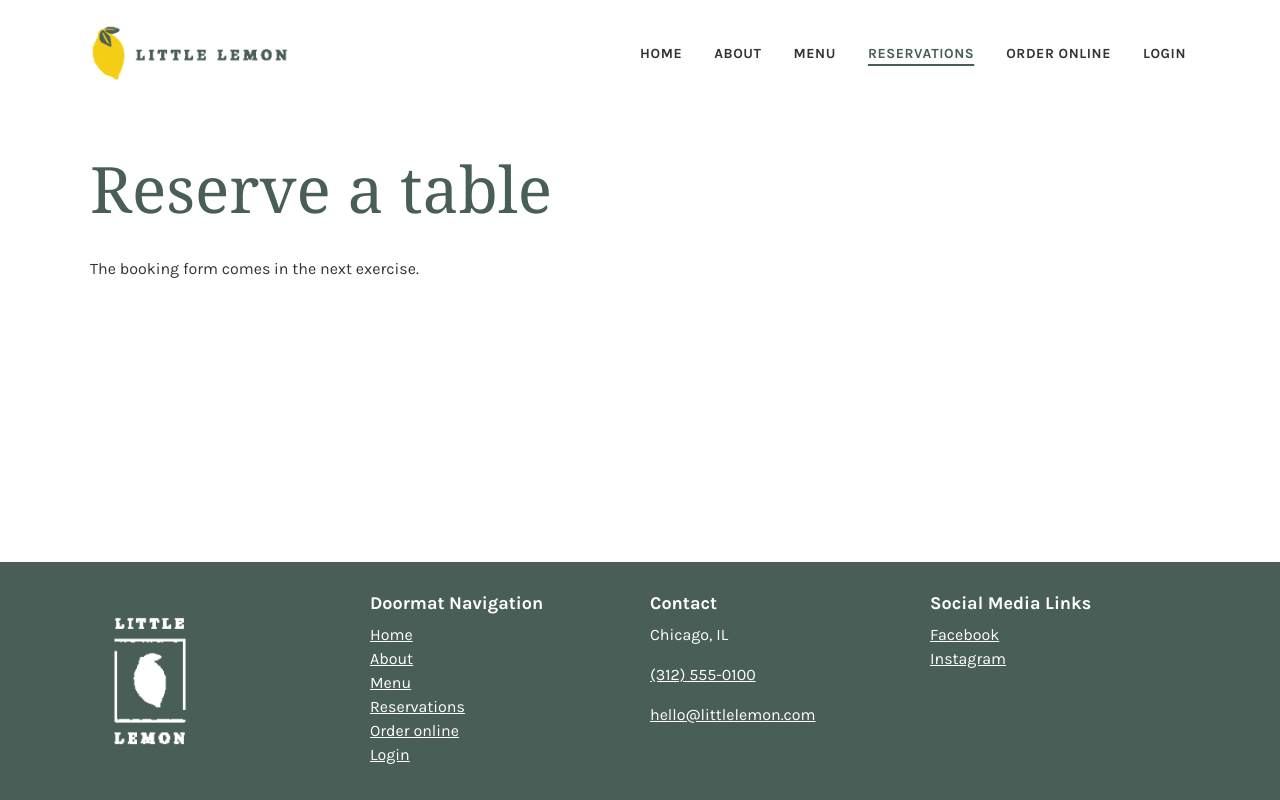
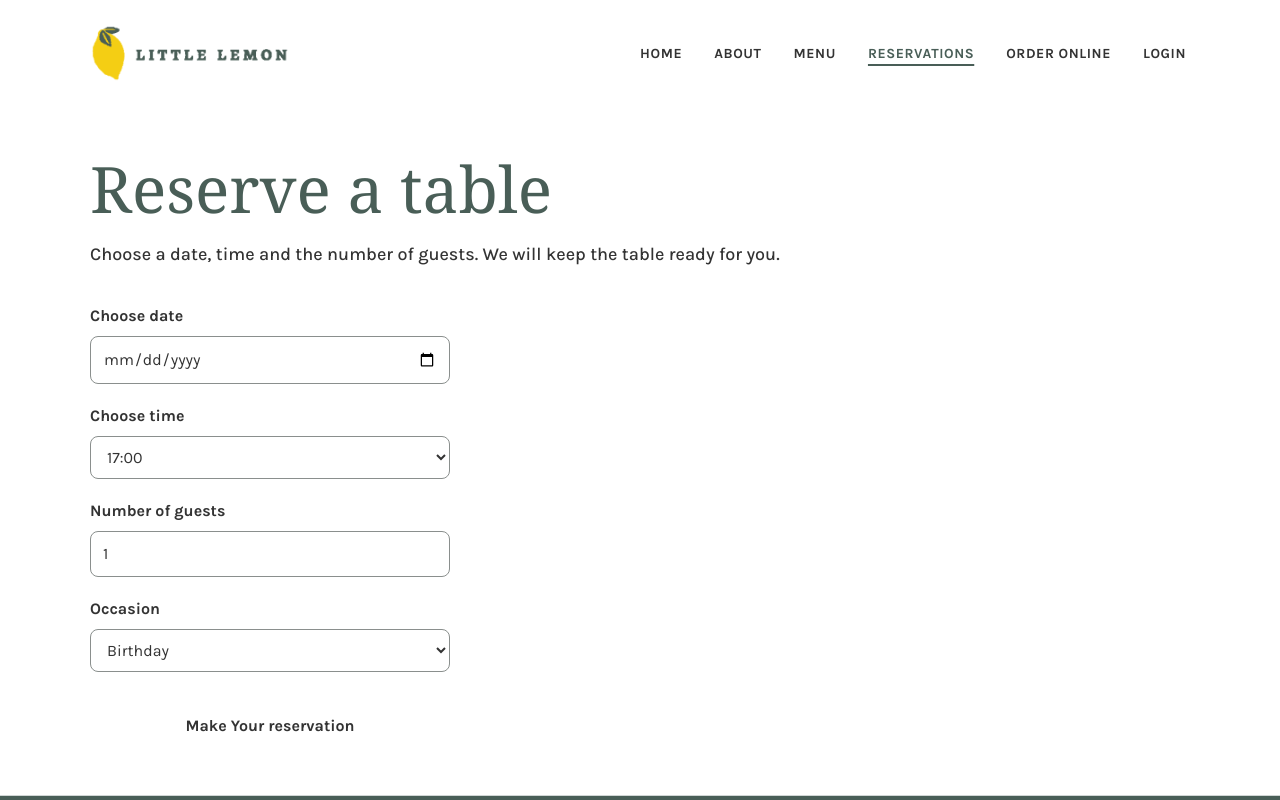
Before and after one commit to GlassHopper66/little-lemon, a React (Create React App) app: page /booking in a window 1280 px wide. Shown: the top 800 px of the page. Built offline with nearby package versions, Linux system fonts and the light colour scheme; a web font is replaced by a local one.

Commit message:
Add controlled booking form

```diff
--- /dev/null
+++ b/src/BookingForm.js
@@ -0,0 +1,54 @@
+import { useState } from 'react';
+
+function BookingForm({ availableTimes, onSubmit }) {
+  const [date, setDate] = useState('');
+  const [time, setTime] = useState(availableTimes[0] ?? '');
+  const [guests, setGuests] = useState(1);
+  const [occasion, setOccasion] = useState('Birthday');
+
+  const handleSubmit = (e) => {
+    e.preventDefault();
+    onSubmit?.({ date, time, guests, occasion });
+  };
+
+  return (
+    <form className="booking-form" onSubmit={handleSubmit}>
+      <label htmlFor="res-date">Choose date</label>
+      <input
+        type="date"
+        id="res-date"
+        value={date}
+        onChange={(e) => setDate(e.target.value)}
+        required
+      />
+
+      <label htmlFor="res-time">Choose time</label>
+      <select id="res-time" value={time} onChange={(e) => setTime(e.target.value)}>
+        {availableTimes.map((t) => (
+          <option key={t} value={t}>{t}</option>
+        ))}
+      </select>
+
+      <label htmlFor="guests">Number of guests</label>
+      <input
+        type="number"
+        id="guests"
+        min="1"
+        max="10"
+        value={guests}
+        onChange={(e) => setGuests(Number(e.target.value))}
+        required
+      />
+
+      <label htmlFor="occasion">Occasion</label>
+      <select id="occasion" value={occasion} onChange={(e) => setOccasion(e.target.value)}>
+        <option value="Birthday">Birthday</option>
+        <option value="Anniversary">Anniversary</option>
+      </select>
+
+      <input type="submit" className="btn" value="Make Your reservation" />
+    </form>
+  );
+}
+
+export default BookingForm;
--- a/src/BookingPage.js
+++ b/src/BookingPage.js
@@ -1,8 +1,13 @@
-function BookingPage() {
+import BookingForm from './BookingForm';
+
+function BookingPage({ availableTimes, onSubmit }) {
   return (
-    <section aria-labelledby="booking-title">
+    <section className="booking" aria-labelledby="booking-title">
       <h1 id="booking-title">Reserve a table</h1>
-      <p>The booking form comes in the next exercise.</p>
+      <p className="lead">
+        Choose a date, time and the number of guests. We will keep the table ready for you.
+      </p>
+      <BookingForm availableTimes={availableTimes} onSubmit={onSubmit} />
     </section>
   );
 }
--- a/src/Main.js
+++ b/src/Main.js
@@ -1,3 +1,4 @@
+import { useState } from 'react';
 import { Routes, Route } from 'react-router-dom';
 import Homepage from './Homepage';
 import Chicago from './Chicago';
@@ -5,12 +6,14 @@ import BookingPage from './BookingPage';
 import ComingSoon from './ComingSoon';
 
 function Main() {
+  const [availableTimes] = useState(['17:00', '18:00', '19:00', '20:00', '21:00', '22:00']);
+
   return (
     <main id="main">
       <Routes>
         <Route path="/" element={<Homepage />} />
         <Route path="/about" element={<Chicago />} />
-        <Route path="/booking" element={<BookingPage />} />
+        <Route path="/booking" element={<BookingPage availableTimes={availableTimes} />} />
         <Route path="/menu" element={<ComingSoon title="Menu" />} />
         <Route path="/order" element={<ComingSoon title="Order online" />} />
         <Route path="/login" element={<ComingSoon title="Login" />} />
--- a/src/components.css
+++ b/src/components.css
@@ -100,3 +100,31 @@ main > section { padding-block: 48px; }
 @media (min-width: 768px) {
   .about { grid-template-columns: 1fr 1fr; }
 }
+
+/* ---------- BookingPage / BookingForm ---------- */
+.booking h1 { margin-bottom: 0.25em; }
+.booking-form {
+  display: grid;
+  gap: 8px;
+  max-width: 360px;
+  margin-top: 24px;
+}
+.booking-form label { font-weight: 700; margin-top: 12px; }
+.booking-form input,
+.booking-form select {
+  padding: 10px 12px;
+  border: 1px solid #8a8f8d;          /* 3.4:1 na bijeloj, rub polja je vidljiv */
+  border-radius: 8px;
+  background: #fff;
+  color: var(--dark);
+}
+.booking-form input:focus-visible,
+.booking-form select:focus-visible {
+  outline: 3px solid var(--green);
+  outline-offset: 2px;
+}
+.booking-form input[type="submit"] {
+  margin-top: 24px;
+  border: 0;
+  cursor: pointer;
+}
```
Also changed, not shown: 1 other file (tests, documents, lock files or other folders).
